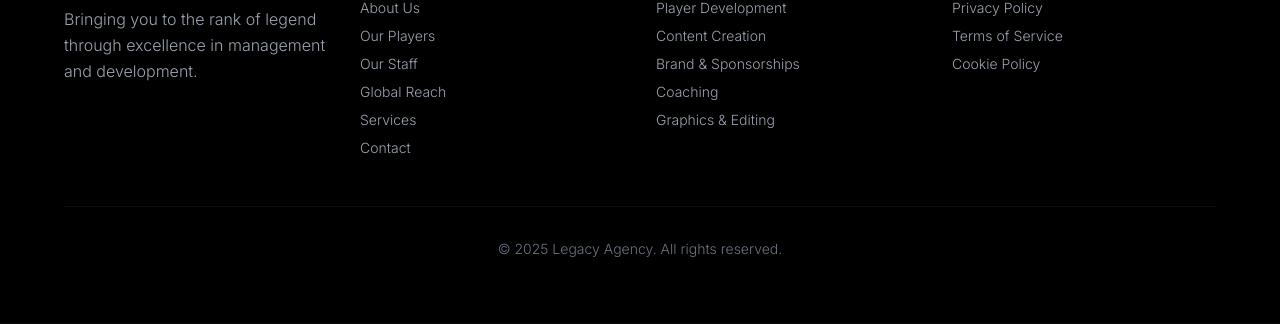
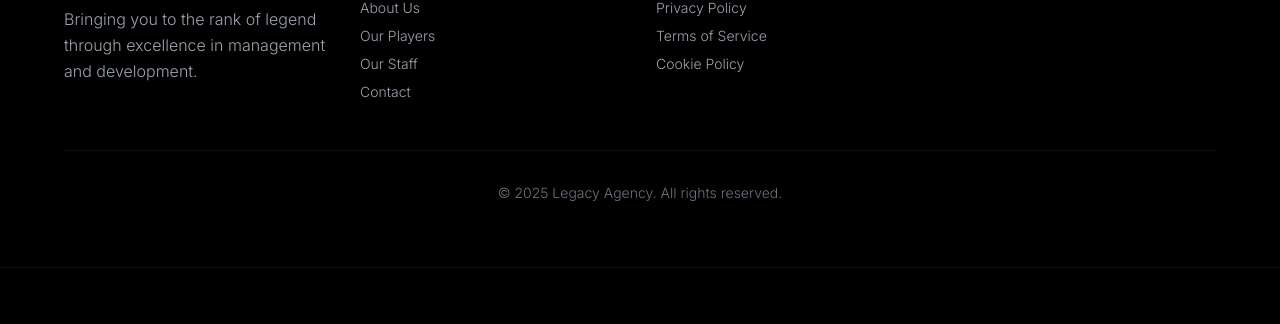
Before and after one commit to nikerneis/legacyagency, a plain HTML site: page index.html in a window 1280 px wide. Shown: the part 4953-5277 px from the top of the page. After the commit the page ends 5221 px from the top, so only its background shows below. Drawn offline with nearby package versions, Linux system fonts and the light colour scheme.

Commit message:
Footer upgrade

```diff
--- a/index.html
+++ b/index.html
@@ -911,12 +911,10 @@
                         <li><a href="#about" class="text-gray-400 hover:text-emerald-400 transition-colors font-light">About Us</a></li>
                         <li><a href="#players" class="text-gray-400 hover:text-emerald-400 transition-colors font-light">Our Players</a></li>
                         <li><a href="#staff" class="text-gray-400 hover:text-emerald-400 transition-colors font-light">Our Staff</a></li>
-                        <li><a href="#global-reach" class="text-gray-400 hover:text-emerald-400 transition-colors font-light">Global Reach</a></li>
-                        <li><a href="#services" class="text-gray-400 hover:text-emerald-400 transition-colors font-light">Services</a></li>
                         <li><a href="#contact" class="text-gray-400 hover:text-emerald-400 transition-colors font-light">Contact</a></li>
                     </ul>
                 </div>
-                <div>
+                <!-- A faire pour la V2<div>
                     <h4 class="font-semibold mb-4 text-sm">Services</h4>
                     <ul class="space-y-2 text-sm">
                         <li><a href="services.html#playerdev" class="text-gray-400 hover:text-emerald-400 transition-colors font-light">Player Development</a></li>
@@ -925,7 +923,7 @@
                         <li><a href="services.html#coaching" class="text-gray-400 hover:text-emerald-400 transition-colors font-light">Coaching</a></li>
                         <li><a href="services.html#graphics" class="text-gray-400 hover:text-emerald-400 transition-colors font-light">Graphics & Editing</a></li>
                     </ul>
-                </div>
+                </div>-->
                 <div>
                     <h4 class="font-semibold mb-4 text-sm">Legal</h4>
                     <ul class="space-y-2 text-sm">
```
